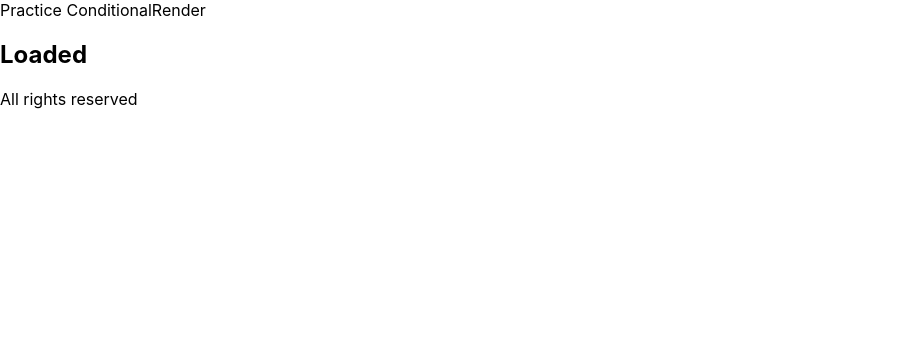
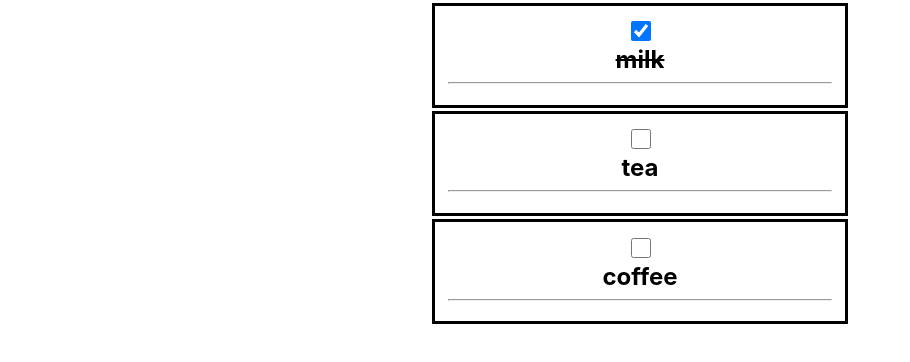
Before and after one commit to Singh-Arshdeep/ReactToDoApp, a React (Create React App) app: page / in a window 1280 px wide. Shown: the top 362 px of the page, without its empty margins (0-910 px from the left). Built offline with nearby package versions, Linux system fonts and the light colour scheme.

Commit message:
todo app changes

```diff
--- a/src/components/ToDo.css
+++ b/src/components/ToDo.css
@@ -6,3 +6,6 @@
     padding: 1%;
     margin-top: 0.2%;
 }
+.strikeName {
+    text-decoration: line-through;
+}
--- a/src/components/ToDo.js
+++ b/src/components/ToDo.js
@@ -27,7 +27,9 @@
                 checked={this.props.isComplete}
                 onChange={()=>{this.props.handleChange(this.props.id)}}
                 />
-                <h2 style={{margin:0}}>{this.props.name}</h2>
+                <h2 style={{margin:0}}
+                className={this.props.isComplete ? "strikeName" : undefined}
+                >{this.props.name}</h2>
                 <hr/>
             </div>
         );
```
Also changed, not shown: src/AppConditionalRenderLogIn.js (added, +36 -0 lines), src/AppConditionalRenderLogInEx.js (added, +15 -0 lines), src/index.js (+5 -3 lines).
